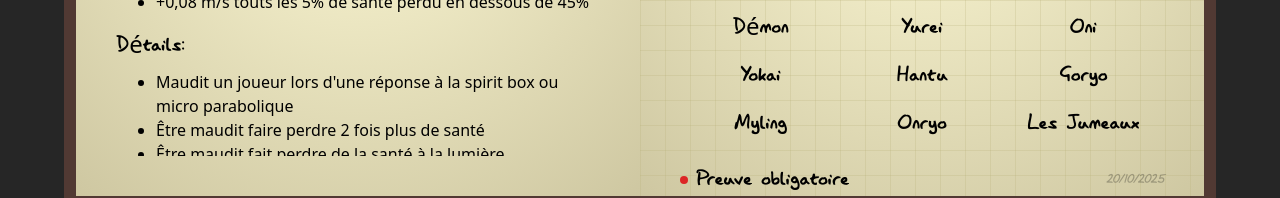
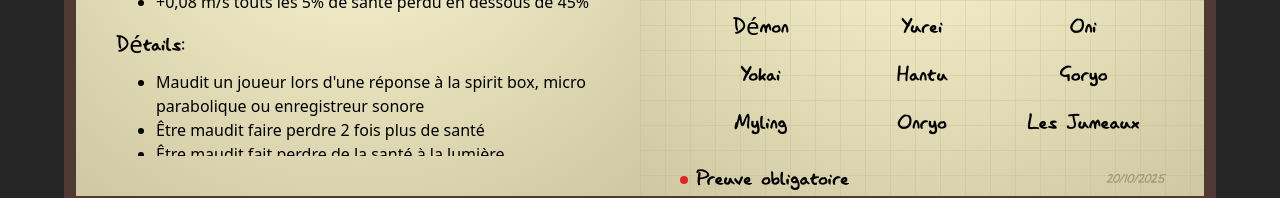
Before and after one commit to MalikAza/phasmo-helper, a React (Vite) app: page /moroi in a window 1280 px wide. Shown: the part 552-750 px from the top of the page. Built offline with nearby package versions, Linux system fonts and the light colour scheme; no server answers.

Commit message:
fix: moroi details

```diff
--- a/src/components/ghosts/moroi.tsx
+++ b/src/components/ghosts/moroi.tsx
@@ -11,18 +11,18 @@ function Moroi() {
   ]
   const speeds = [
     '1,5 m/s (base avec santé >50%)',
-    '2,25 m/s (base avec santé <5%',
+    '2,25 m/s (base avec santé <5%)',
     '3,71 m/s (accélération maximum)',
     '+0,08 m/s touts les 5% de santé perdu en dessous de 45%'
   ]
   const details = [
-    "Maudit un joueur lors d'une réponse à la spirit box ou micro parabolique",
+    "Maudit un joueur lors d'une réponse à la spirit box, micro parabolique ou enregistreur sonore",
     "Être maudit faire perdre 2 fois plus de santé",
     "Être maudit fait perdre de la santé à la lumière",
     "Malédiction uniquement dans la maison",
     "La malédiction se soigne avec une pilule",
     "La malédiction se soigne en mourrant puis en étant resssusciter",
-    "L'encens le désoriente pendant 7,5s (au lieu de 5s) durant une chasse",
+    "L'encens le désoriente pendant 7s (au lieu de 5s) durant une chasse",
 
   ]
 
```
